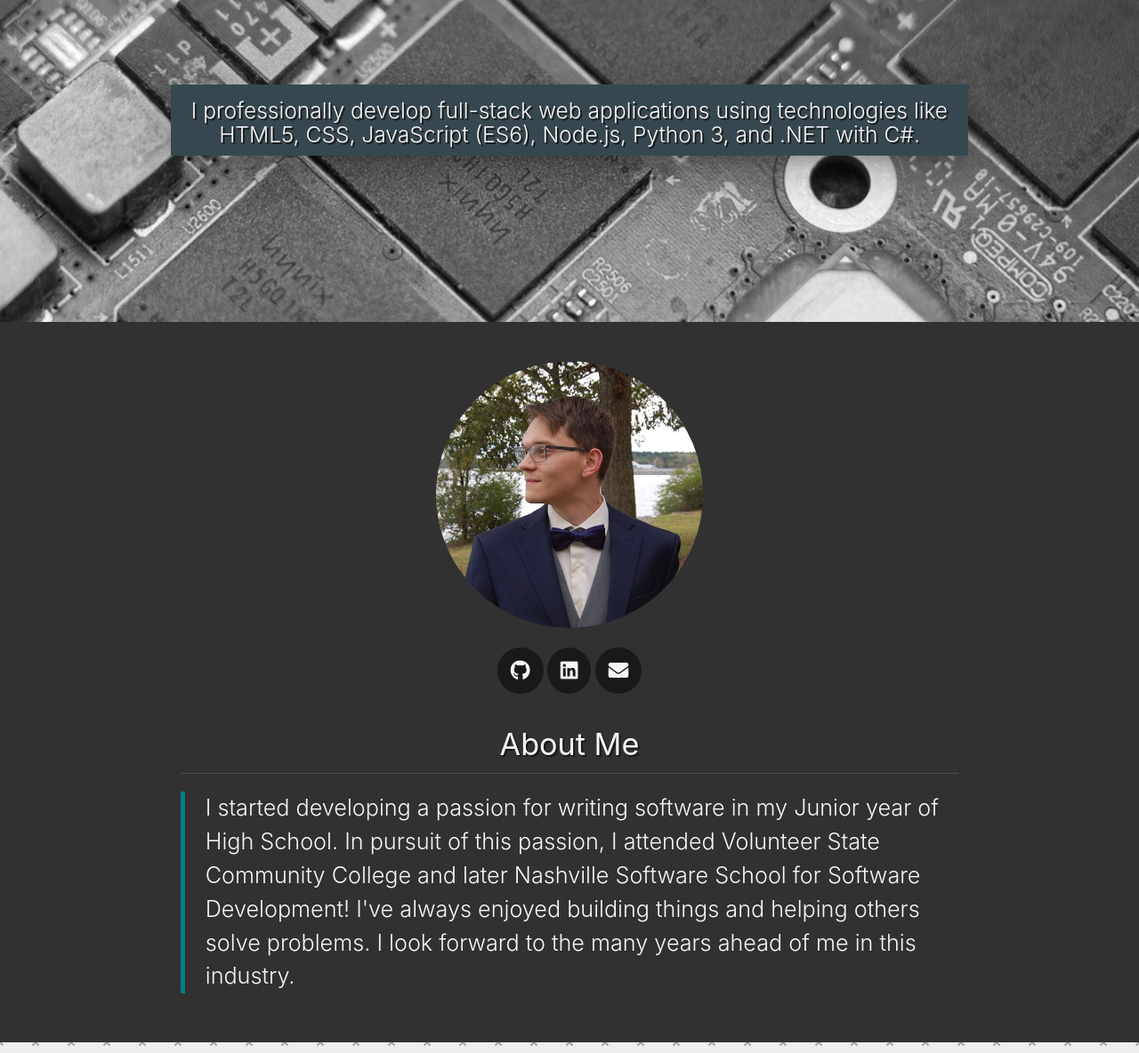
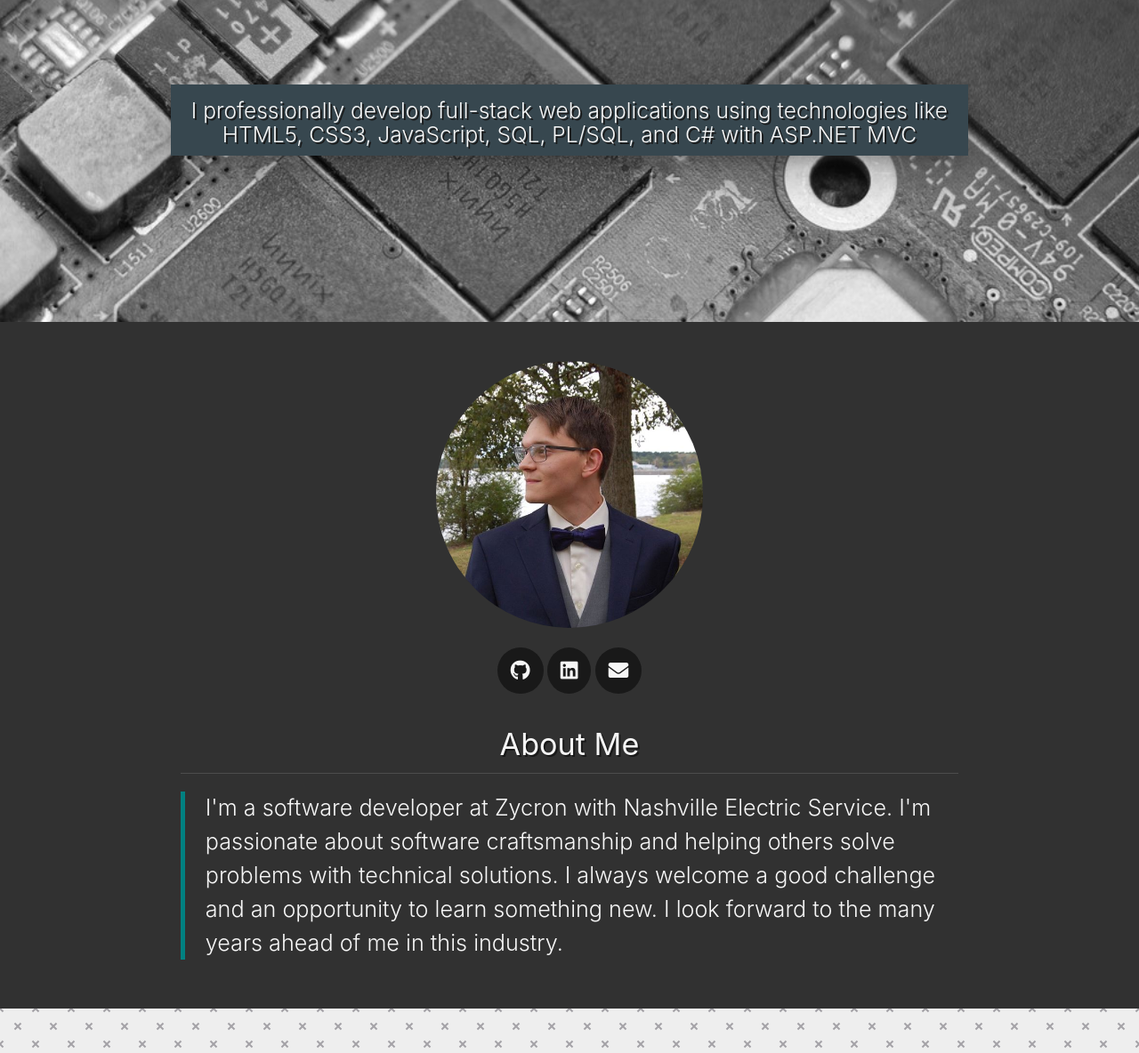
Before and after one commit to Adobe-Android/Portfolio, a plain HTML site: page index.html in a window 1280 px wide. Shown: the part 1110-2294 px from the top of the page at 89% size. Drawn offline with nearby package versions, Linux system fonts and the light colour scheme; some icons are missing; files whose address does not match are found by name.

Commit message:
Update blockquote and parallax header

```diff
--- a/index.html
+++ b/index.html
@@ -93,9 +93,8 @@
       <div class="container z-depth-5 blue-grey darken-3">
         <div class="row center">
           <h5 class="header col s12 light text-shadow">
-            I professionally develop full-stack web applications using technologies like HTML5, CSS,
-            JavaScript (ES6),
-            Node.js, Python 3, and .NET with C#.
+            I professionally develop full-stack web applications using technologies like HTML5, CSS3, JavaScript, SQL, PL/SQL,
+            and C# with ASP.NET MVC
           </h5>
         </div>
       </div>
@@ -105,7 +104,6 @@
 
   <div class="container">
     <div class="section">
-
       <div class="row">
         <div id="About" class="col s12 center">
           <h3><i class="mdi-content-send brown-text"></i></h3>
@@ -127,15 +125,13 @@
           <h4 class="text-shadow">About Me</h4>
           <section class="portrait-border"></section>
           <blockquote class="flow-text left-align light">
-            I started developing a passion for writing software in my Junior year of High School.
-            In pursuit of this passion, I attended Volunteer State Community College and later Nashville
-            Software School for Software Development!
-            I've always enjoyed building things and helping others solve problems.
+            I'm a software developer at Zycron with Nashville Electric Service.
+            I'm passionate about software craftsmanship and helping others solve problems with technical solutions.
+            I always welcome a good challenge and an opportunity to learn something new.
             I look forward to the many years ahead of me in this industry.
           </blockquote>
         </div>
       </div>
-
     </div>
   </div>
 
```
